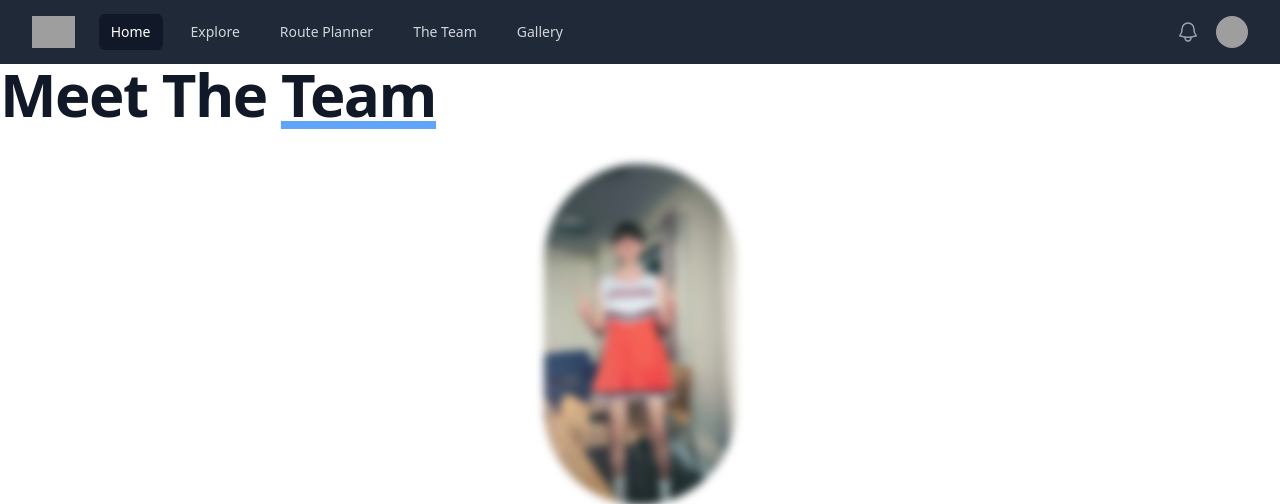
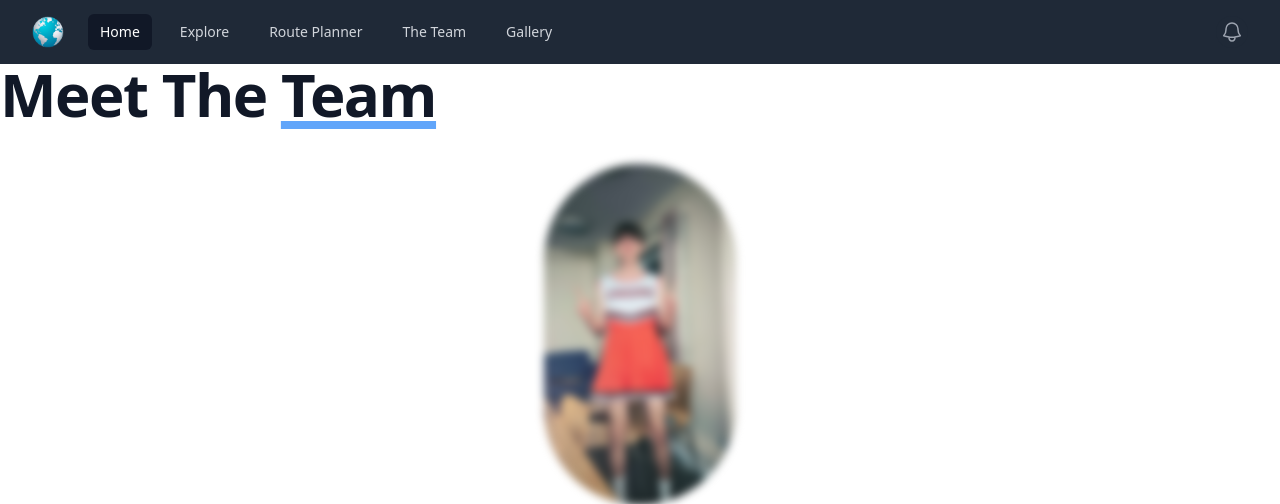
Before and after one commit to LiRE3520/DurHack, a Flask app: page /team in a window 1280 px wide. Shown: the top 504 px of the page. Run offline with Flask 3, Linux system fonts and the light colour scheme; some libraries are stand-ins or nearby versions; grey boxes are pictures that could not be loaded.

Commit message:
adjusting nav bar

```diff
--- a/templates/base.html
+++ b/templates/base.html
@@ -33,7 +33,7 @@
             </div>
             <div class="flex flex-1 items-center justify-center sm:items-stretch sm:justify-start">
             <div class="flex flex-shrink-0 items-center">
-                <img class="h-8 w-auto" src="https://tailwindui.com/plus/img/logos/mark.svg?color=indigo&shade=500" alt="Your Company">
+                <img class="h-8 w-auto" src="static/images/WorldMap.png" alt="World Map">
             </div>
             <div class="hidden sm:ml-6 sm:block">
                 <div class="flex space-x-4">
@@ -55,33 +55,6 @@
                 </svg>
             </button>
 
-            <!-- Profile dropdown -->
-            <div class="relative ml-3">
-                <div>
-                <button type="button" class="relative flex rounded-full bg-gray-800 text-sm focus:outline-none focus:ring-2 focus:ring-white focus:ring-offset-2 focus:ring-offset-gray-800" id="user-menu-button" aria-expanded="false" aria-haspopup="true">
-                    <span class="absolute -inset-1.5"></span>
-                    <span class="sr-only">Open user menu</span>
-                    <img class="h-8 w-8 rounded-full" src="https://images.unsplash.com/photo-1472099645785-5658abf4ff4e?ixlib=rb-1.2.1&ixid=eyJhcHBfaWQiOjEyMDd9&auto=format&fit=facearea&facepad=2&w=256&h=256&q=80" alt="">
-                </button>
-                </div>
-
-                <!--
-                Dropdown menu, show/hide based on menu state.
-
-                Entering: "transition ease-out duration-100"
-                    From: "transform opacity-0 scale-95"
-                    To: "transform opacity-100 scale-100"
-                Leaving: "transition ease-in duration-75"
-                    From: "transform opacity-100 scale-100"
-                    To: "transform opacity-0 scale-95"
-                -->
-                <div class="hidden absolute right-0 z-10 mt-2 w-48 origin-top-right rounded-md bg-white py-1 shadow-lg ring-1 ring-black ring-opacity-5 focus:outline-none" role="menu" aria-orientation="vertical" aria-labelledby="user-menu-button" tabindex="-1">
-                <!-- Active: "bg-gray-100 outline-none", Not Active: "" -->
-                <a href="#" class="block px-4 py-2 text-sm text-gray-700" role="menuitem" tabindex="-1" id="user-menu-item-0">Your Profile</a>
-                <a href="#" class="block px-4 py-2 text-sm text-gray-700" role="menuitem" tabindex="-1" id="user-menu-item-1">Settings</a>
-                <a href="#" class="block px-4 py-2 text-sm text-gray-700" role="menuitem" tabindex="-1" id="user-menu-item-2">Sign out</a>
-                </div>
-            </div>
             </div>
         </div>
         </div>
```
Also changed, not shown: static/images/WorldMap.png (added).
